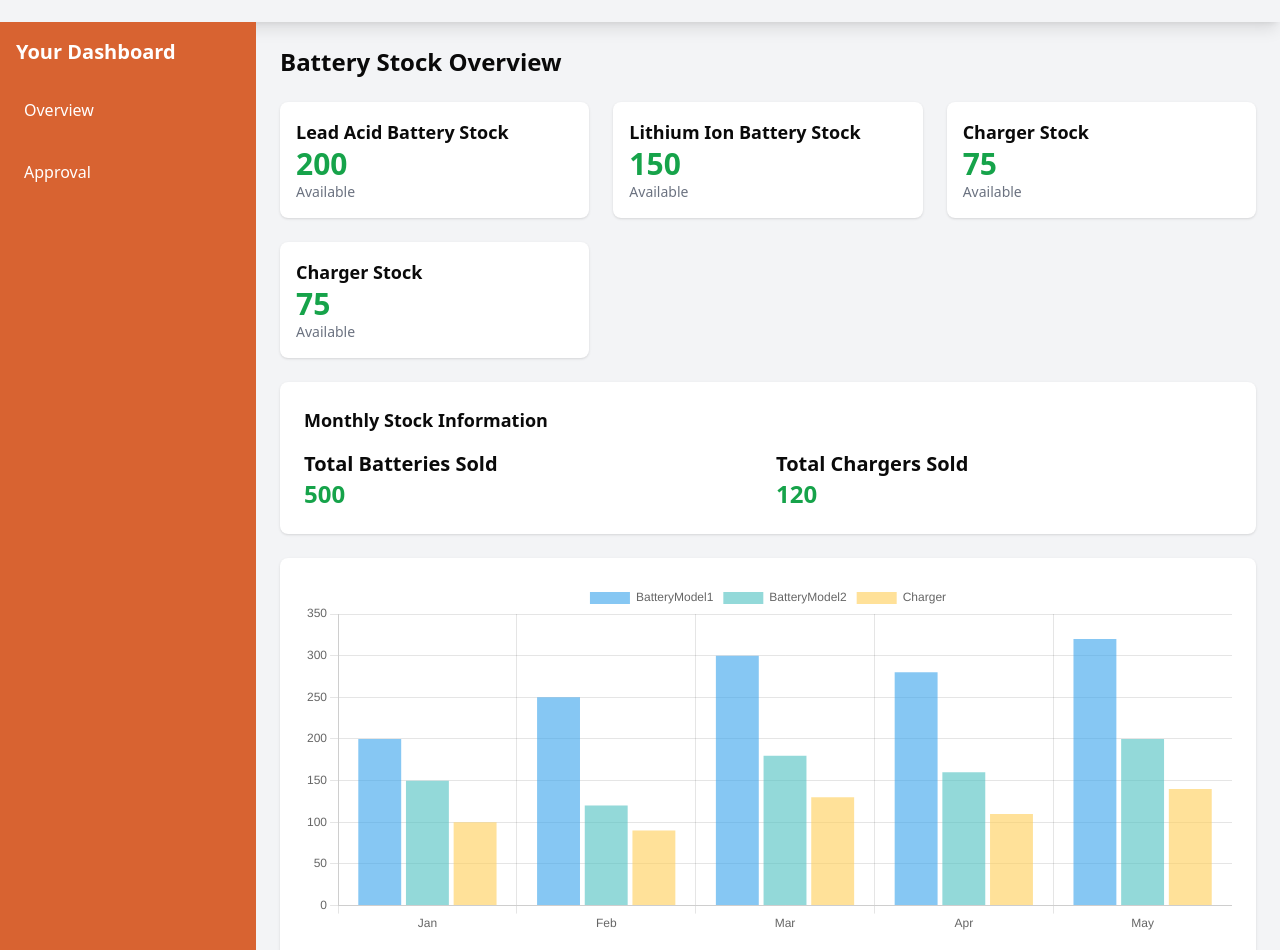
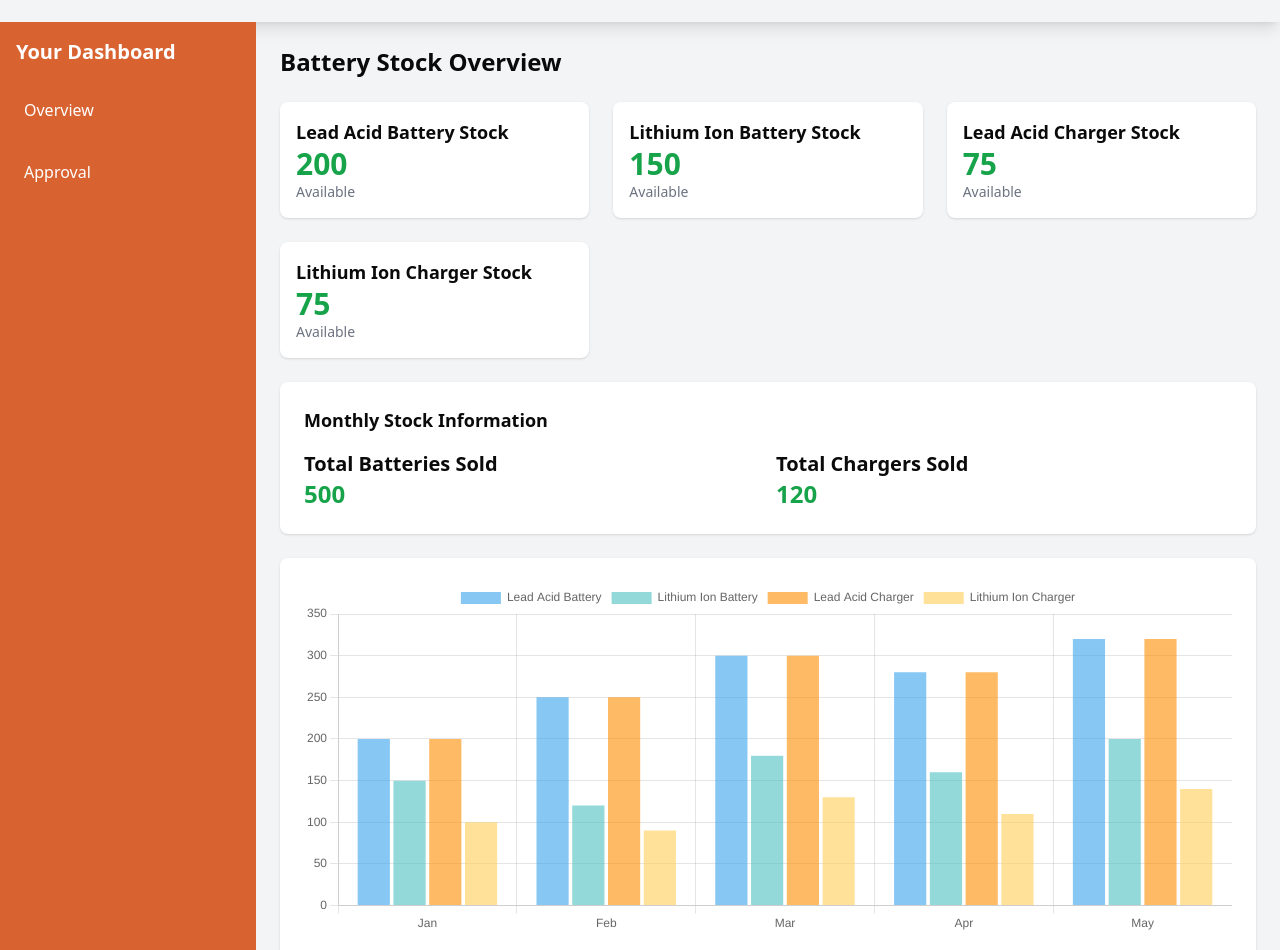
Before and after one commit to manub4458/Eashwa-frontend, a Next.js app: page / in a window 1280 px wide. Shown: the part 82-1032 px from the top of the page. Built offline with nearby package versions, Linux system fonts and the light colour scheme.

Commit message:
name changes battery

```diff
--- a/app/pages/dashboard.jsx
+++ b/app/pages/dashboard.jsx
@@ -5,119 +5,82 @@ import Link from 'next/link';
 import { useState } from 'react';
 import Sidebar from "../../components/ui/Dashboard";
 
-// Register the required chart components
 Chart.register(CategoryScale, LinearScale, BarElement, Title, Tooltip, Legend);
 
 const Dashboard = () => {
+  // State to track login status
+  const [isLoggedIn, setIsLoggedIn] = useState(false);
+
+  // Toggle login/logout
+  const handleAuthToggle = () => {
+    setIsLoggedIn(!isLoggedIn);
+  };
+
   const data = {
     labels: ['Jan', 'Feb', 'Mar', 'Apr', 'May'],
     datasets: [
-      {
-        label: 'BatteryModel1',
-        data: [200, 250, 300, 280, 320],
-        backgroundColor: 'rgba(54, 162, 235, 0.6)',
-      },
-      {
-        label: 'BatteryModel2',
-        data: [150, 120, 180, 160, 200],
-        backgroundColor: 'rgba(75, 192, 192, 0.6)',
-      },
-      {
-        label: 'Charger',
-        data: [100, 90, 130, 110, 140],
-        backgroundColor: 'rgba(255, 206, 86, 0.6)',
-      },
+      { label: 'Lead Acid Battery', data: [200, 250, 300, 280, 320], backgroundColor: 'rgba(54, 162, 235, 0.6)' },
+      { label: 'Lithium Ion Battery', data: [150, 120, 180, 160, 200], backgroundColor: 'rgba(75, 192, 192, 0.6)' },
+      { label: 'Lead Acid Charger', data: [200, 250, 300, 280, 320], backgroundColor: 'rgba(255, 140, 0, 0.6)' },
+      { label: 'Lithium Ion Charger', data: [100, 90, 130, 110, 140], backgroundColor: 'rgba(255, 206, 86, 0.6)' },
     ],
   };
 
   const options = {
     responsive: true,
     maintainAspectRatio: false,
-    scales: {
-      y: { beginAtZero: true },
-    },
+    scales: { y: { beginAtZero: true } },
   };
 
   return (
     <>
-
       <div className="flex flex-col min-h-screen bg-gray-100">
-
-
-        <header className="w-full  p-4 py-6 px-10  flex justify-between items-center shadow-lg">
-          {/* Logo */}
+        <header className="w-full p-4 py-6 px-10 flex justify-between items-center shadow-lg">
           <div className="flex items-center space-x-3">
             <img src="/logo.png" alt="Logo" className="h-14 w-auto" />
-
           </div>
 
-          {/* Search Bar */}
-          <div className="bg-white text-black p-2 rounded shadow-sm flex items-center ">
-
-          <Link href='/login'>
-          <button className="text-white bg-green-600 px-3 py-1 rounded">Login</button>
-          </Link>
+          <div className="bg-white text-black p-2 rounded shadow-sm flex items-center">
+            {isLoggedIn ? (
+              <button onClick={handleAuthToggle} className="text-white bg-red-600 px-3 py-1 rounded">Logout</button>
+            ) : (
+              <Link href='/login'>
+                <button onClick={handleAuthToggle} className="text-white bg-green-600 px-3 py-1 rounded">Login</button>
+              </Link>
+            )}
           </div>
         </header>
 
         <div className="flex flex-col md:flex-row flex-1">
-          {/* Sidebar */}
-          {/* <aside className="w-full md:w-64 bg-[#d86331] text-white p-4">
-            <div className="font-bold text-xl mb-6">Your Dashboard</div>
-            <nav>
-              <ul className="space-y-4">
-                <li className="hover:bg-green-700 p-2 rounded">Overview</li>
-                <Link href='/form'>
-                  <li className="hover:bg-green-700 p-2 rounded">Form</li>
-                </Link>
-             <Link href='/battery'>
-             <li className="hover:bg-green-700 p-2 rounded">Battery Stock</li>
-             </Link>
-         <Link href='/charger'>
-         <li className="hover:bg-green-700 p-2 rounded">Charger Stock</li>
-         </Link>
-                <li className="hover:bg-green-700 p-2 rounded">Transactions</li>
-              </ul>
-            </nav>
-          </aside> */}
-          {/* <Dashboard/> */}
-          <Sidebar/>
-
-          {/* Main Content */}
+          <Sidebar />
           <main className="flex-1 p-6">
-            {/* Header */}
             <header className="flex flex-col md:flex-row justify-between items-start md:items-center mb-6 space-y-4 md:space-y-0">
               <h1 className="text-2xl font-bold">Battery Stock Overview</h1>
             </header>
 
-            {/* Stock Cards */}
             <section className="grid grid-cols-1 sm:grid-cols-2 lg:grid-cols-3 gap-6">
               <div className="bg-white p-4 rounded-lg shadow">
                 <h2 className="text-lg font-semibold">Lead Acid Battery Stock</h2>
                 <p className="text-3xl font-bold text-green-600">200</p>
                 <p className="text-sm text-gray-500">Available</p>
               </div>
-
               <div className="bg-white p-4 rounded-lg shadow">
                 <h2 className="text-lg font-semibold">Lithium Ion Battery Stock</h2>
                 <p className="text-3xl font-bold text-green-600">150</p>
                 <p className="text-sm text-gray-500">Available</p>
               </div>
-
               <div className="bg-white p-4 rounded-lg shadow">
-                <h2 className="text-lg font-semibold">Charger Stock</h2>
+                <h2 className="text-lg font-semibold">Lead Acid Charger Stock</h2>
                 <p className="text-3xl font-bold text-green-600">75</p>
                 <p className="text-sm text-gray-500">Available</p>
               </div>
-
               <div className="bg-white p-4 rounded-lg shadow">
-                <h2 className="text-lg font-semibold">Charger Stock</h2>
+                <h2 className="text-lg font-semibold">Lithium Ion Charger Stock</h2>
                 <p className="text-3xl font-bold text-green-600">75</p>
                 <p className="text-sm text-gray-500">Available</p>
               </div>
             </section>
 
-            {/* Monthly Stock Information */}
             <section className="mt-6">
               <div className="bg-white p-6 rounded-lg shadow">
                 <h2 className="text-lg font-semibold mb-4">Monthly Stock Information</h2>
@@ -133,7 +96,6 @@ const Dashboard = () => {
                 </div>
               </div>
 
-              {/* Bar Chart */}
               <div className="mt-6 bg-white p-6 rounded-lg shadow" style={{ height: '400px' }}>
                 <Bar data={data} options={options} height={null} width={null} />
               </div>
--- a/app/pages/login.jsx
+++ b/app/pages/login.jsx
@@ -90,9 +90,7 @@ const Login = () => {
             Login
           </button>
         </form>
-        <p className="mt-6 text-center text-sm text-gray-600">
-          Don’t have an account? <a href="/register" className="text-green-500 hover:text-green-700">Register</a>
-        </p>
+
       </div>
     </div>
   );
```
